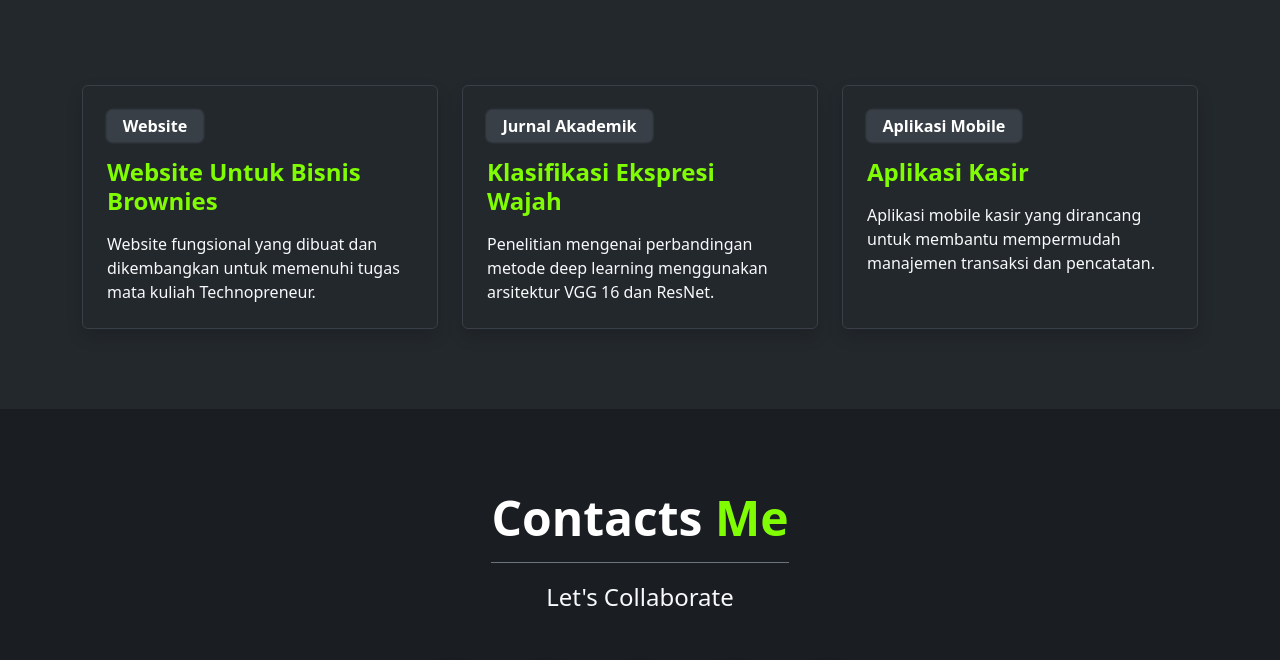
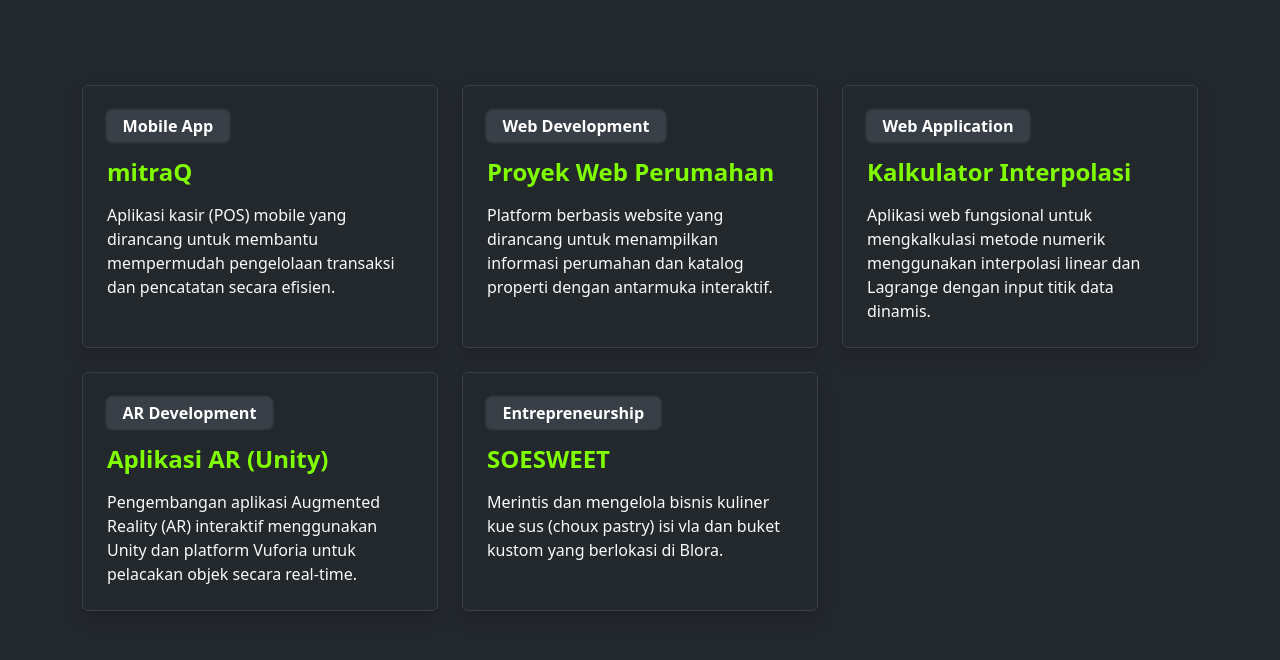
Before and after one commit to alfondmannuel/Website-Profile, a plain HTML site: page index.html in a window 1280 px wide. Shown: the part 2494-3154 px from the top of the page. Drawn offline with nearby package versions, Linux system fonts and the light colour scheme.

Commit message:
tambah porto

```diff
--- a/index.html
+++ b/index.html
@@ -415,37 +415,67 @@
         </div>
     </section>
 
+    <!-- BAGIAN PORTOFOLIO YANG DIPERBARUI -->
     <section id="portofolio" class="bg-primary-custom reveal">
         <div class="container">
             <h2 class="text-center fw-bold mb-5 display-5 border-bottom border-secondary pb-3 d-inline-block">My <span class="text-accent">Portofolio</span></h2>
             <div class="row g-4 mt-3">
+
+                <!-- Project 1 -->
                 <div class="col-md-4">
                     <div class="card card-custom h-100 shadow">
                         <div class="card-body p-4">
-                            <span class="badge bg-secondary badge-pulse mb-3 fs-6 px-3 py-2" style="background-color: var(--secondary-color) !important;">Website</span>
-                            <h5 class="card-title fw-bold fs-4 mb-3"><a href="https://seabreezed.github.io/brownieind-website/index.html" target="_blank" class="text-accent text-decoration-none">Website Untuk Bisnis Brownies</a></h5>
-                            <p class="card-text text-light">Website fungsional yang dibuat dan dikembangkan untuk memenuhi tugas mata kuliah Technopreneur.</p>
+                            <span class="badge bg-secondary badge-pulse mb-3 fs-6 px-3 py-2" style="background-color: var(--secondary-color) !important;">Mobile App</span>
+                            <h5 class="card-title fw-bold text-accent fs-4 mb-3">mitraQ</h5>
+                            <p class="card-text text-light">Aplikasi kasir (POS) mobile yang dirancang untuk membantu mempermudah pengelolaan transaksi dan pencatatan secara efisien.</p>
                         </div>
                     </div>
                 </div>
+
+                <!-- Project 2 -->
                 <div class="col-md-4">
                     <div class="card card-custom h-100 shadow">
                         <div class="card-body p-4">
-                            <span class="badge bg-secondary badge-pulse mb-3 fs-6 px-3 py-2" style="background-color: var(--secondary-color) !important;">Jurnal Akademik</span>
-                            <h5 class="card-title fw-bold fs-4 mb-3"><a href="https://drive.google.com/file/d/1oGc0iE4XMzIIGuKpDpEKsSFxzLWh65LR/view?usp=sharing" target="_blank" class="text-accent text-decoration-none">Klasifikasi Ekspresi Wajah</a></h5>
-                            <p class="card-text text-light">Penelitian mengenai perbandingan metode deep learning menggunakan arsitektur VGG 16 dan ResNet.</p>
+                            <span class="badge bg-secondary badge-pulse mb-3 fs-6 px-3 py-2" style="background-color: var(--secondary-color) !important;">Web Development</span>
+                            <h5 class="card-title fw-bold text-accent fs-4 mb-3">Proyek Web Perumahan</h5>
+                            <p class="card-text text-light">Platform berbasis website yang dirancang untuk menampilkan informasi perumahan dan katalog properti dengan antarmuka interaktif.</p>
                         </div>
                     </div>
                 </div>
+
+                <!-- Project 3 -->
                 <div class="col-md-4">
                     <div class="card card-custom h-100 shadow">
                         <div class="card-body p-4">
-                            <span class="badge bg-secondary badge-pulse mb-3 fs-6 px-3 py-2" style="background-color: var(--secondary-color) !important;">Aplikasi Mobile</span>
-                            <h5 class="card-title fw-bold text-accent fs-4 mb-3">Aplikasi Kasir</h5>
-                            <p class="card-text text-light">Aplikasi mobile kasir yang dirancang untuk membantu mempermudah manajemen transaksi dan pencatatan.</p>
+                            <span class="badge bg-secondary badge-pulse mb-3 fs-6 px-3 py-2" style="background-color: var(--secondary-color) !important;">Web Application</span>
+                            <h5 class="card-title fw-bold text-accent fs-4 mb-3">Kalkulator Interpolasi</h5>
+                            <p class="card-text text-light">Aplikasi web fungsional untuk mengkalkulasi metode numerik menggunakan interpolasi linear dan Lagrange dengan input titik data dinamis.</p>
                         </div>
                     </div>
                 </div>
+
+                <!-- Project 4 -->
+                <div class="col-md-4">
+                    <div class="card card-custom h-100 shadow">
+                        <div class="card-body p-4">
+                            <span class="badge bg-secondary badge-pulse mb-3 fs-6 px-3 py-2" style="background-color: var(--secondary-color) !important;">AR Development</span>
+                            <h5 class="card-title fw-bold text-accent fs-4 mb-3">Aplikasi AR (Unity)</h5>
+                            <p class="card-text text-light">Pengembangan aplikasi Augmented Reality (AR) interaktif menggunakan Unity dan platform Vuforia untuk pelacakan objek secara real-time.</p>
+                        </div>
+                    </div>
+                </div>
+
+                <!-- Project 5 -->
+                <div class="col-md-4">
+                    <div class="card card-custom h-100 shadow">
+                        <div class="card-body p-4">
+                            <span class="badge bg-secondary badge-pulse mb-3 fs-6 px-3 py-2" style="background-color: var(--secondary-color) !important;">Entrepreneurship</span>
+                            <h5 class="card-title fw-bold text-accent fs-4 mb-3">SOESWEET</h5>
+                            <p class="card-text text-light">Merintis dan mengelola bisnis kuliner kue sus (choux pastry) isi vla dan buket kustom yang berlokasi di Blora.</p>
+                        </div>
+                    </div>
+                </div>
+
             </div>
         </div>
     </section>
```
